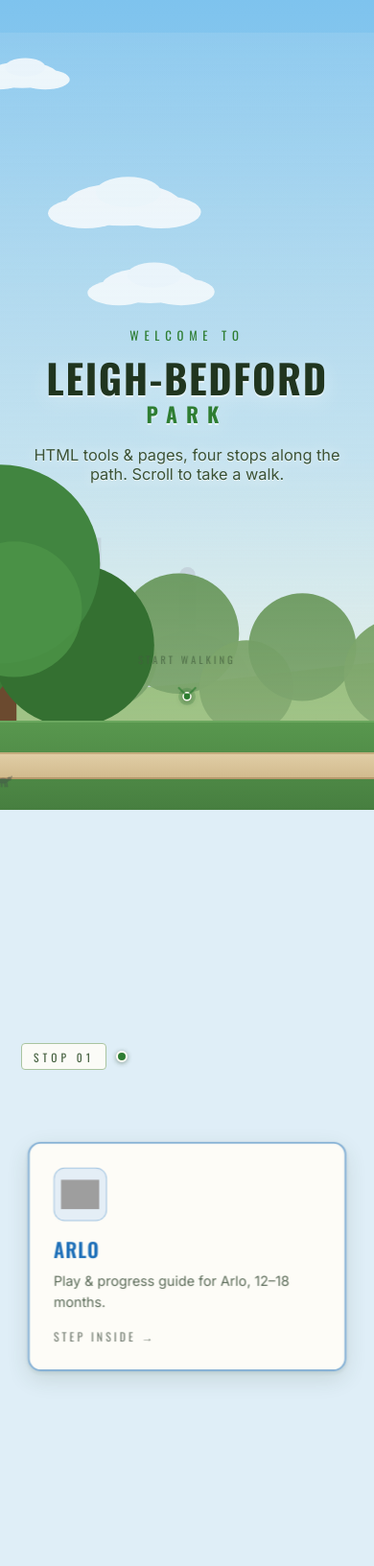
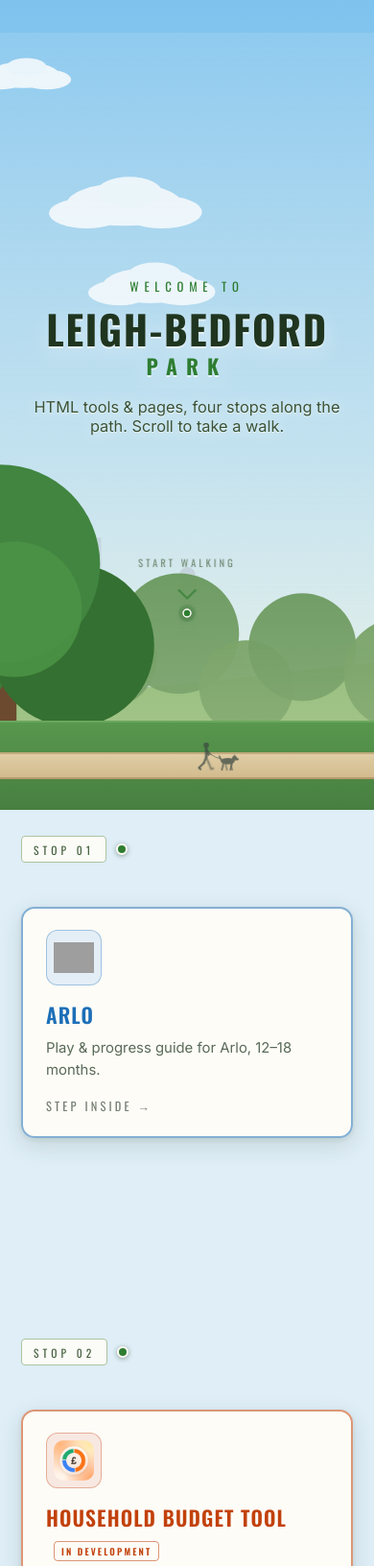
Before and after one commit to davidleighbedford/Landing, a plain HTML site: page index.html in a window 390 px wide. Shown: the top 1632 px of the page at 96% size. Drawn offline with nearby package versions, Linux system fonts and the light colour scheme; grey boxes are pictures that could not be loaded.

Commit message:
Homepage: tighter stop spacing, smoother reveals, animated walkers
- Stops 70vh (64vh on mobile) instead of 105vh; shorter hero and footer.
  The page is about 30% shorter to scroll.
- Cards fade up without the bouncy overshoot and trigger earlier; route
  and parallax scrub a little softer.
- Dog walker and jogger redrawn with real walk and run cycles (hip and
  knee joints, arm swing, body bob, dog gait and wagging tail), moving
  at a speed matched to their stride, on the path rather than the grass.

Co-Authored-By: Claude Opus 5.5 <noreply@anthropic.com>
Claude-Session: https://claude.ai/code/session_01W5ormGz6J23ot7bt3erRCm

```diff
--- a/index.html
+++ b/index.html
@@ -44,11 +44,40 @@ body {
   border-top:2px solid #c3ab7e; border-bottom:2px solid #b89a6d;
 }
 .stroller {
-  position:absolute; bottom:25%; left:0; display:flex; align-items:flex-end; gap:5px;
-  opacity:.55; transform:translateX(-140px);
+  position:absolute; bottom:42%; left:0; color:#3d4b43; opacity:.75;
+  transform:translateX(-240px); will-change:transform;
 }
-.stroller svg { display:block; }
-.stroller.flip { transform:translateX(-140px) scaleX(-1); }
+.stroller svg { display:block; overflow:visible; }
+.stroller svg.flip { transform:scaleX(-1); }
+.stroller g { transform-box:view-box; }
+.walk { --cyc:1s; }
+.jog { --cyc:.64s; }
+.dog { --cyc:.5s; }
+.stroller .leg, .stroller .shin, .stroller .arm, .stroller .bob, .stroller .dleg, .stroller .tail {
+  animation-duration:var(--cyc); animation-iteration-count:infinite; animation-timing-function:ease-in-out;
+}
+.stroller .b { animation-delay:calc(var(--cyc) * -0.5); }
+.leg.b, .arm.b, .dleg.b { opacity:.68; }
+.walk .leg { animation-name:thigh-walk; }
+.walk .shin { animation-name:shin-walk; }
+.walk .arm { animation-name:arm-walk; }
+.walk .bob { animation-name:bob-walk; }
+.jog .leg { animation-name:thigh-jog; }
+.jog .shin { animation-name:shin-jog; }
+.jog .arm { animation-name:arm-jog; }
+.jog .bob { animation-name:bob-jog; }
+.dog .dleg { animation-name:dog-leg; }
+.dog .tail { animation-name:wag; animation-duration:.42s; }
+@keyframes thigh-walk { 0%,100% { transform:rotate(26deg); } 50% { transform:rotate(-26deg); } }
+@keyframes shin-walk { 0% { transform:rotate(10deg); } 20% { transform:rotate(50deg); } 45% { transform:rotate(0deg); } 75% { transform:rotate(2deg); } 100% { transform:rotate(10deg); } }
+@keyframes arm-walk { 0%,100% { transform:rotate(-22deg); } 50% { transform:rotate(22deg); } }
+@keyframes bob-walk { 0%,50%,100% { transform:translateY(.5px); } 25%,75% { transform:translateY(-.7px); } }
+@keyframes thigh-jog { 0%,100% { transform:rotate(40deg); } 50% { transform:rotate(-46deg); } }
+@keyframes shin-jog { 0% { transform:rotate(40deg); } 22% { transform:rotate(105deg); } 48% { transform:rotate(22deg); } 70% { transform:rotate(14deg); } 100% { transform:rotate(40deg); } }
+@keyframes arm-jog { 0%,100% { transform:rotate(-42deg); } 50% { transform:rotate(38deg); } }
+@keyframes bob-jog { 0%,50%,100% { transform:translateY(1px); } 25%,75% { transform:translateY(-1.6px); } }
+@keyframes dog-leg { 0%,100% { transform:rotate(24deg); } 50% { transform:rotate(-24deg); } }
+@keyframes wag { 0%,100% { transform:rotate(-14deg); } 50% { transform:rotate(16deg); } }
 .leaf {
   position:fixed; width:10px; height:10px; border-radius:65% 0 65% 0;
   pointer-events:none; z-index:4; will-change:transform;
@@ -74,7 +103,7 @@ body {
 main { position:relative; z-index:2; }
 
 .hero {
-  min-height:100vh; display:flex; flex-direction:column;
+  min-height:88vh; display:flex; flex-direction:column;
   justify-content:center; align-items:center; text-align:center;
   padding:24px; position:relative;
 }
@@ -108,7 +137,7 @@ h1.parksign span {
 @keyframes dip { 0%,100%{transform:rotate(45deg) translate(0,0)} 50%{transform:rotate(45deg) translate(5px,5px)} }
 
 /* stops */
-.stop { min-height:105vh; display:flex; align-items:center; padding:0 7vw; }
+.stop { min-height:70vh; display:flex; align-items:center; padding:0 7vw; }
 .stop.right { justify-content:flex-end; }
 .stop-inner { display:flex; flex-direction:column; gap:14px; max-width:380px; width:100%; }
 .stop-marker { display:flex; align-items:center; gap:10px; }
@@ -126,10 +155,10 @@ h1.parksign span {
 
 /* park noticeboard cards */
 .sign {
-  display:block; text-decoration:none; color:inherit;
+  display:block; text-decoration:none; color:inherit; will-change:transform;
   background:rgba(255,253,247,0.94); backdrop-filter:blur(4px);
   border:2px solid color-mix(in srgb, var(--accent) 55%, #fffdf7);
-  border-radius:14px; padding:26px;
+  border-radius:14px; padding:22px 24px;
   box-shadow:0 8px 24px rgba(40,70,40,0.14), 0 2px 6px rgba(40,70,40,0.10);
   transition:transform .25s ease, box-shadow .25s ease;
 }
@@ -163,7 +192,7 @@ h1.parksign span {
 .sign:hover .visit { opacity:1; letter-spacing:.32em; }
 
 footer {
-  min-height:55vh; display:flex; flex-direction:column;
+  min-height:38vh; display:flex; flex-direction:column;
   justify-content:center; align-items:center; gap:10px;
   text-align:center; padding:40px 20px 16vh; color:#33492f; font-size:.9rem;
   text-shadow:0 1px 0 rgba(255,255,255,.7), 0 0 14px rgba(255,255,255,.85);
@@ -178,7 +207,7 @@ footer .end {
 }
 
 @media (max-width:640px) {
-  .stop { padding:0 22px; min-height:92vh; }
+  .stop { padding:0 22px; min-height:64vh; }
   .stop, .stop.right { justify-content:center; }
   .stop-inner { max-width:420px; }
   .stop.right .stop-marker { flex-direction:row; }
@@ -187,6 +216,7 @@ footer .end {
 @media (prefers-reduced-motion: reduce) {
   html { scroll-behavior:auto; }
   .scroll-hint .chev { animation:none; }
+  .stroller, .stroller * { animation:none !important; }
 }
 </style>
 </head>
@@ -200,39 +230,39 @@ footer .end {
   <div class="light-haze"></div>
   <div class="layer l-near"><svg id="nearSvg" viewBox="0 0 1400 520" preserveAspectRatio="xMidYMax slice"></svg></div>
   <div class="ground">
-    <!-- dog walker, drawn facing right, walks left to right -->
-    <div class="stroller" id="strollerA">
-      <svg viewBox="0 0 20 30" width="17" height="26">
-        <circle cx="11" cy="4" r="3.1" fill="#44524a"/>
-        <g fill="none" stroke="#44524a" stroke-width="2.5" stroke-linecap="round">
-          <path d="M11 7.5 L10 17"/>
-          <path d="M10 17 L5.5 26"/>
-          <path d="M10 17 L14 21 L13.5 27"/>
-          <path d="M10.5 9.5 L15 14"/>
-          <path d="M10.5 9.5 L6 13"/>
+    <!-- dog walker, faces right, walks left to right -->
+    <div class="stroller walk" id="strollerA">
+      <svg viewBox="0 0 64 40" width="54" height="34" fill="none" stroke="currentColor" stroke-linecap="round" stroke-linejoin="round">
+        <path d="M16.5 16 Q31 26 44.5 22.5" stroke-width=".9"/>
+        <g class="dog">
+          <g class="dleg b" style="transform-origin:35.5px 27px"><path d="M35.5 27 L35.5 36" stroke-width="1.9"/></g><g class="dleg a" style="transform-origin:33.5px 27px"><path d="M33.5 27 L33.5 36" stroke-width="1.9"/></g>
+          <g class="dleg b" style="transform-origin:42px 27px"><path d="M42 27 L42 36" stroke-width="1.9"/></g><g class="dleg a" style="transform-origin:44px 27px"><path d="M44 27 L44 36" stroke-width="1.9"/></g>
+          <g class="tail" style="transform-origin:30.5px 24px"><path d="M30.5 24 L27 19.8" stroke-width="1.8"/></g>
+          <ellipse cx="38.5" cy="25" rx="8.5" ry="3.9" fill="currentColor" stroke="none"/>
+          <circle cx="47" cy="21.5" r="3" fill="currentColor" stroke="none"/>
+          <ellipse cx="50" cy="22.6" rx="2.2" ry="1.5" fill="currentColor" stroke="none"/>
+          <path d="M45.6 19.2 L46.6 16.4 L48.2 19 Z" fill="currentColor" stroke="none"/>
         </g>
-      </svg>
-      <svg viewBox="0 0 26 17" width="21" height="14">
-        <ellipse cx="12" cy="8" rx="7" ry="3.6" fill="#44524a"/>
-        <circle cx="20" cy="5.5" r="2.7" fill="#44524a"/>
-        <path d="M21.5 3.6 L23.2 1.2 L23.8 4.2 Z" fill="#44524a"/>
-        <g fill="none" stroke="#44524a" stroke-width="1.8" stroke-linecap="round">
-          <path d="M7 11 L6.5 15.5"/><path d="M10 11 L10 15.5"/>
-          <path d="M14 11 L14.5 15.5"/><path d="M16.5 11 L17 15.5"/>
-          <path d="M5.5 7 L2.5 3.8"/>
+        <g class="bob">
+          <g class="leg b" style="transform-origin:12px 20px"><path d="M12 20 L12 28" stroke-width="2.6"/><g class="shin b" style="transform-origin:12px 28px"><path d="M12 28 L12 36 L14.6 36" stroke-width="2.4"/></g></g>
+          <circle cx="12" cy="5" r="3.3" fill="currentColor" stroke="none"/>
+          <path d="M12 8.5 L12 20" stroke-width="3"/>
+          <g class="leg a" style="transform-origin:12px 20px"><path d="M12 20 L12 28" stroke-width="2.6"/><g class="shin a" style="transform-origin:12px 28px"><path d="M12 28 L12 36 L14.6 36" stroke-width="2.4"/></g></g>
+          <g class="arm a" style="transform-origin:12px 10.5px"><path d="M12 10.5 L12 18" stroke-width="2.2"/></g>
+          <path d="M12 10.5 L16.5 16" stroke-width="2.2"/>
         </g>
       </svg>
     </div>
     <!-- jogger, flipped to face left, runs right to left -->
-    <div class="stroller flip" id="strollerB">
-      <svg viewBox="0 0 22 30" width="18" height="26">
-        <circle cx="12" cy="4" r="3.1" fill="#44524a"/>
-        <g fill="none" stroke="#44524a" stroke-width="2.5" stroke-linecap="round">
-          <path d="M12 7.5 L10.5 16.5"/>
-          <path d="M10.5 16.5 L4.5 21.5 L6 26"/>
-          <path d="M10.5 16.5 L16 21 L15 27.5"/>
-          <path d="M11.5 9.5 L17 11.5"/>
-          <path d="M11.5 9.5 L6.5 8"/>
+    <div class="stroller jog" id="strollerB">
+      <svg class="flip" viewBox="0 0 28 40" width="24" height="34" fill="none" stroke="currentColor" stroke-linecap="round" stroke-linejoin="round">
+        <g class="bob">
+          <g class="arm b" style="transform-origin:14.6px 10.5px"><path d="M14.6 10.5 L14.6 16 L18.6 13.4" stroke-width="2.2"/></g>
+          <g class="leg b" style="transform-origin:13px 19.5px"><path d="M13 19.5 L13 28" stroke-width="2.6"/><g class="shin b" style="transform-origin:13px 28px"><path d="M13 28 L13 36.5 L15.4 36.5" stroke-width="2.4"/></g></g>
+          <circle cx="15.5" cy="5" r="3.2" fill="currentColor" stroke="none"/>
+          <path d="M15 8.5 L13 19.5" stroke-width="3"/>
+          <g class="leg a" style="transform-origin:13px 19.5px"><path d="M13 19.5 L13 28" stroke-width="2.6"/><g class="shin a" style="transform-origin:13px 28px"><path d="M13 28 L13 36.5 L15.4 36.5" stroke-width="2.4"/></g></g>
+          <g class="arm a" style="transform-origin:14.6px 10.5px"><path d="M14.6 10.5 L14.6 16 L18.6 13.4" stroke-width="2.2"/></g>
         </g>
       </svg>
     </div>
@@ -564,7 +594,7 @@ footer .end {
   var proxy = { p: 0 };
   gsap.to(proxy, {
     p: 1, ease: 'none',
-    scrollTrigger: { trigger: '#content', start: 'top top', end: 'bottom bottom', scrub: 0.6 },
+    scrollTrigger: { trigger: '#content', start: 'top top', end: 'bottom bottom', scrub: 1 },
     onUpdate: function () { setRouteProgress(proxy.p); }
   });
 
@@ -572,7 +602,7 @@ footer .end {
   [['.l-far', -4], ['.l-mid', -9], ['.l-near', -16], ['.l-sky', -2]].forEach(function (pair) {
     gsap.to(pair[0], {
       yPercent: pair[1], ease: 'none',
-      scrollTrigger: { trigger: '#content', start: 'top top', end: 'bottom bottom', scrub: 0.8 }
+      scrollTrigger: { trigger: '#content', start: 'top top', end: 'bottom bottom', scrub: 1.2 }
     });
   });
 
@@ -587,13 +617,13 @@ footer .end {
   document.querySelectorAll('.stop').forEach(function (stop) {
     var sign = stop.querySelector('.sign');
     var marker = stop.querySelector('.stop-marker');
-    gsap.timeline({ scrollTrigger: { trigger: stop, start: 'top 68%' } })
-      .from(marker, { opacity: 0, x: stop.classList.contains('right') ? 30 : -30, duration: 0.5, ease: 'power2.out' })
-      .from(sign, { opacity: 0, y: 56, scale: 0.96, duration: 0.8, ease: 'back.out(1.4)' }, '-=0.25');
+    gsap.timeline({ scrollTrigger: { trigger: stop, start: 'top 85%' } })
+      .from(marker, { opacity: 0, x: stop.classList.contains('right') ? 24 : -24, duration: 0.45, ease: 'power2.out' })
+      .from(sign, { opacity: 0, y: 32, duration: 0.6, ease: 'power3.out' }, '-=0.3');
   });
   gsap.from('footer', {
     opacity: 0, y: 30, duration: 0.8,
-    scrollTrigger: { trigger: 'footer', start: 'top 80%' }
+    scrollTrigger: { trigger: 'footer', start: 'top 90%' }
   });
 
   /* ambient: clouds drift, birds glide across the sky */
@@ -611,16 +641,21 @@ footer .end {
     gsap.to(b, { y: '+=14', duration: 2.2 + i * 0.5, repeat: -1, yoyo: true, ease: 'sine.inOut' });
   });
 
-  /* park life on the path */
-  function stroll(who, dir, dur, delay) {
-    var vw = window.innerWidth;
-    gsap.fromTo(who,
-      { x: dir > 0 ? -160 : vw + 160 },
-      { x: dir > 0 ? vw + 160 : -160, duration: dur, ease: 'none',
-        delay: delay, repeat: -1, repeatDelay: 6 + Math.random() * 6 });
+  /* park life on the path: speed (px/s) matched to each figure's stride */
+  function stroll(who, dir, speed, firstDelay, startAt) {
+    function run(delay, start) {
+      var vw = window.innerWidth;
+      var from = dir > 0 ? -240 : vw + 60, to = dir > 0 ? vw + 60 : -240;
+      if (start !== undefined) from = vw * start;
+      gsap.fromTo(who, { x: from }, {
+        x: to, duration: Math.abs(to - from) / speed, ease: 'none', delay: delay,
+        onComplete: function () { run(4 + Math.random() * 8); }
+      });
+    }
+    run(firstDelay, startAt);
   }
-  stroll(document.getElementById('strollerA'), 1, 26, 1.5);
-  stroll(document.getElementById('strollerB'), -1, 14, 8);
+  stroll(document.getElementById('strollerA'), 1, 26, 0, 0.12);
+  stroll(document.getElementById('strollerB'), -1, 78, 6);
 
   /* mouse: depth parallax, a patch of sunlight, and disturbed leaves */
   if (finePointer) {
```
